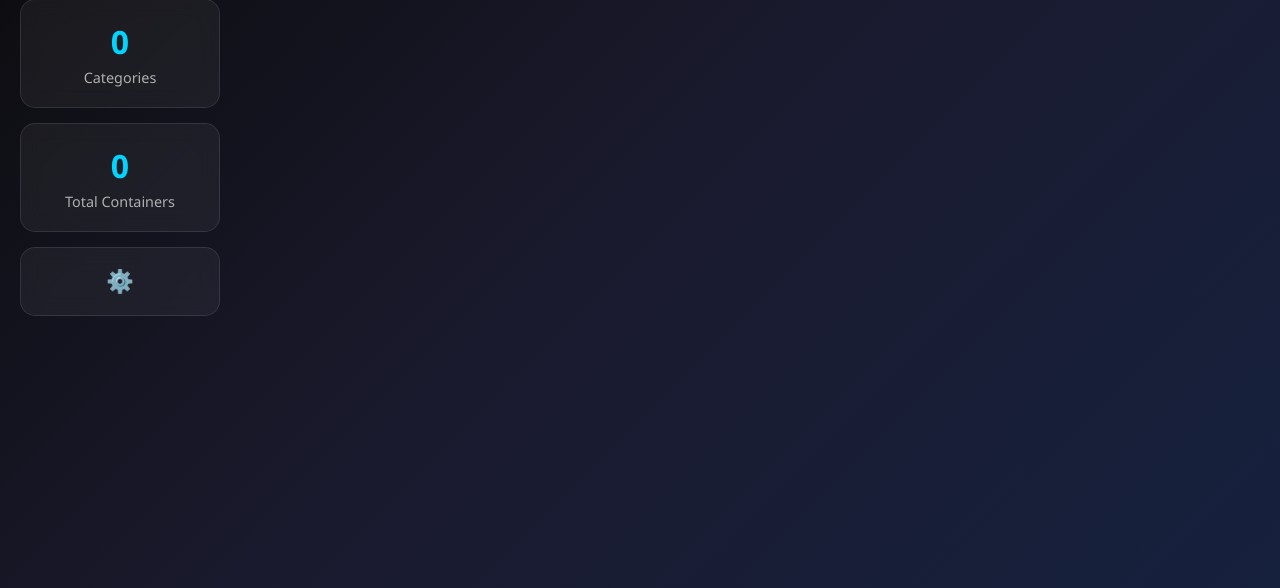
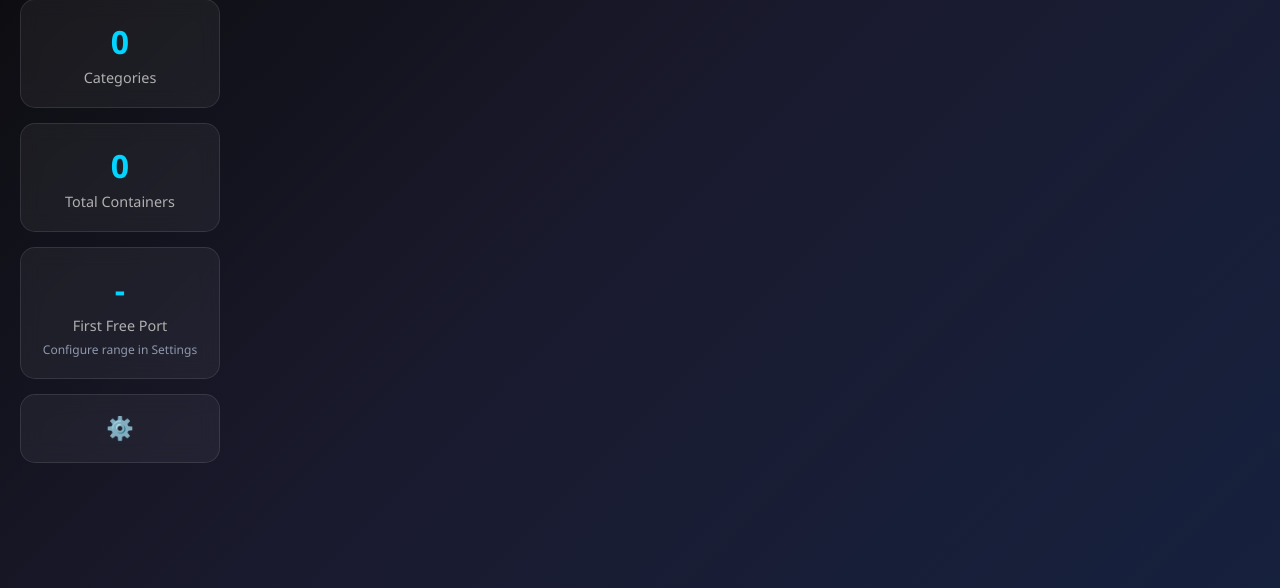
Before and after one commit to sweenig/docker-hub, a Flask app: page / in a window 1280 px wide. Shown: the part 212-800 px from the top of the page. Run offline with Flask 3, Linux system fonts and the light colour scheme.

Commit message:
Added free port detection

```diff
--- a/app.py
+++ b/app.py
@@ -48,6 +48,35 @@ def build_service_url(base_url, use_ssl, root_path):
             resolved_url = f"https://{base_url[len('http://'):] }"
 
     return f"{resolved_url}{root_path}"
+
+
+def normalize_port_range(start, end):
+    """Normalize and validate a configured port range."""
+    if start is None or end is None:
+        return (None, None)
+
+    try:
+        start_int = int(start)
+        end_int = int(end)
+    except (TypeError, ValueError):
+        return (None, None)
+
+    if start_int < 1 or end_int > 65535 or start_int > end_int:
+        return (None, None)
+
+    return (start_int, end_int)
+
+
+def find_first_available_port(range_start, range_end, used_ports):
+    """Return the first port in range that is not used, otherwise None."""
+    if range_start is None or range_end is None:
+        return None
+
+    for port in range(range_start, range_end + 1):
+        if port not in used_ports:
+            return port
+
+    return None
 
 
 def _default_service_config():
@@ -278,6 +307,16 @@ def api_update_settings():
     # Update appTitle if provided
     if 'appTitle' in data:
         settings['appTitle'] = data.get('appTitle')
+    if 'portRangeStart' in data or 'portRangeEnd' in data:
+        current_start = settings.get('portRangeStart')
+        current_end = settings.get('portRangeEnd')
+        requested_start = data.get('portRangeStart', current_start)
+        requested_end = data.get('portRangeEnd', current_end)
+        normalized_start, normalized_end = normalize_port_range(requested_start, requested_end)
+        if normalized_start is None or normalized_end is None:
+            return jsonify({'error': 'Invalid port range. Use values between 1 and 65535 with start <= end.'}), 400
+        settings['portRangeStart'] = normalized_start
+        settings['portRangeEnd'] = normalized_end
     config['settings'] = settings
     save_service_config(config)
     return jsonify({'success': True, 'settings': settings})
@@ -343,6 +382,7 @@ def get_service_info(container_name):
 def index():
     containers = get_docker_containers()
     services = []
+    used_ports = set()
 
     print(f"Processing {len(containers)} containers")
 
@@ -356,6 +396,11 @@ def index():
             service_info = get_service_info(container_name)
 
             for port_info in ports:
+                try:
+                    used_ports.add(int(port_info['host_port']))
+                except (TypeError, ValueError):
+                    pass
+
                 service_data = {
                     'name': service_info['name'],
                     'container_name': container_name,
@@ -442,6 +487,13 @@ def index():
 
     # Determine app title: env var overrides persisted setting
     app_title = os.environ.get('APPTITLE') or config.get('settings', {}).get('appTitle') or 'Docker Services Hub'
+    settings = config.get('settings', {})
+    configured_start, configured_end = normalize_port_range(
+        settings.get('portRangeStart'),
+        settings.get('portRangeEnd')
+    )
+    first_available_port = find_first_available_port(configured_start, configured_end, used_ports)
+
     return render_template(
         'index.html',
         categories=categories,
@@ -450,7 +502,10 @@ def index():
         app_title=app_title,
         other_services=other_services,
         category_config=category_config,
-        category_order=category_order
+        category_order=category_order,
+        first_available_port=first_available_port,
+        configured_port_range_start=configured_start,
+        configured_port_range_end=configured_end
     )
 
 @app.route('/health')
--- a/static/css/style.css
+++ b/static/css/style.css
@@ -86,6 +86,12 @@ body {
 .stat-label {
     color: #b0b0b0;
     font-size: 0.9rem;
+}
+
+.stat-note {
+    color: #8f98ad;
+    font-size: 0.75rem;
+    margin-top: 6px;
 }
 
 .categories {
--- a/static/js/settings.js
+++ b/static/js/settings.js
@@ -25,7 +25,8 @@ function showTab(tab) {
     });
     document.getElementById('settings-categories').style.display = (tab === 'categories') ? 'block' : 'none';
     document.getElementById('settings-general').style.display = (tab === 'general') ? 'block' : 'none';
-    if (tab === 'general') {
+    document.getElementById('settings-ports').style.display = (tab === 'ports') ? 'block' : 'none';
+    if (tab === 'general' || tab === 'ports') {
         loadSettings();
     }
 }
@@ -131,6 +132,14 @@ function loadSettings() {
             const settings = data.settings || {};
             const excluded = data.excludedServices || [];
             document.getElementById('appTitleInput').value = settings.appTitle || '';
+            const startInput = document.getElementById('portRangeStartInput');
+            const endInput = document.getElementById('portRangeEndInput');
+            if (startInput) {
+                startInput.value = settings.portRangeStart || '';
+            }
+            if (endInput) {
+                endInput.value = settings.portRangeEnd || '';
+            }
             renderExcludedList(excluded);
         });
 }
@@ -144,6 +153,43 @@ function submitAppTitle() {
     }).then(() => {
         alert('App title saved. Reload page to see changes if env not overriding.');
     });
+}
+
+function submitPortRange() {
+    const startRaw = document.getElementById('portRangeStartInput').value;
+    const endRaw = document.getElementById('portRangeEndInput').value;
+    const start = parseInt(startRaw, 10);
+    const end = parseInt(endRaw, 10);
+
+    if (Number.isNaN(start) || Number.isNaN(end)) {
+        alert('Please enter both range start and range end.');
+        return;
+    }
+
+    if (start < 1 || end > 65535 || start > end) {
+        alert('Invalid range. Use values between 1 and 65535, and make sure start is not greater than end.');
+        return;
+    }
+
+    fetch('/api/settings', {
+        method: 'PUT',
+        headers: { 'Content-Type': 'application/json' },
+        body: JSON.stringify({ portRangeStart: start, portRangeEnd: end })
+    })
+        .then(async (res) => {
+            if (!res.ok) {
+                const data = await res.json().catch(() => ({}));
+                throw new Error(data.error || 'Failed to save port range.');
+            }
+            return res.json();
+        })
+        .then(() => {
+            alert('Port range saved. Reloading dashboard...');
+            window.location.reload();
+        })
+        .catch((err) => {
+            alert(err.message || 'Failed to save port range.');
+        });
 }
 
 function renderExcludedList(list) {
--- a/templates/index.html
+++ b/templates/index.html
@@ -24,6 +24,17 @@
                 <div class="stat-card">
                     <div class="stat-number">{{ containers|length if containers else 0 }}</div>
                     <div class="stat-label">Total Containers</div>
+                </div>
+                <div class="stat-card">
+                    <div class="stat-number">{{ first_available_port if first_available_port is not none else '-' }}</div>
+                    <div class="stat-label">First Free Port</div>
+                    <div class="stat-note">
+                        {% if configured_port_range_start is not none and configured_port_range_end is not none %}
+                            {{ configured_port_range_start }}-{{ configured_port_range_end }}
+                        {% else %}
+                            Configure range in Settings
+                        {% endif %}
+                    </div>
                 </div>
             </div>
 
@@ -130,6 +141,7 @@
             <div id="settings-tabs">
                 <button onclick="showTab('general')">General</button>
                 <button onclick="showTab('categories')">Categories</button>
+                <button onclick="showTab('ports')">Ports</button>
             </div>
             <div id="settings-categories" class="settings-tab">
                 <h3>Categories</h3>
@@ -148,6 +160,15 @@
                 <h4>Excluded Services</h4>
                 <div id="excluded-list"></div>
             </div>
+            <div id="settings-ports" class="settings-tab" style="display:none;">
+                <h3>Ports</h3>
+                <div id="ports-form">
+                    <label>Range Start: <input id="portRangeStartInput" type="number" min="1" max="65535" placeholder="30000"></label>
+                    <label>Range End: <input id="portRangeEndInput" type="number" min="1" max="65535" placeholder="40000"></label>
+                    <button onclick="submitPortRange()">Save Range</button>
+                </div>
+                <p class="ports-help">The dashboard shows the first free host port in this range.</p>
+            </div>
         </div>
     </div>
 
```
Also changed, not shown: other parts of static/css/style.css (+44 -0 lines), README.md.
